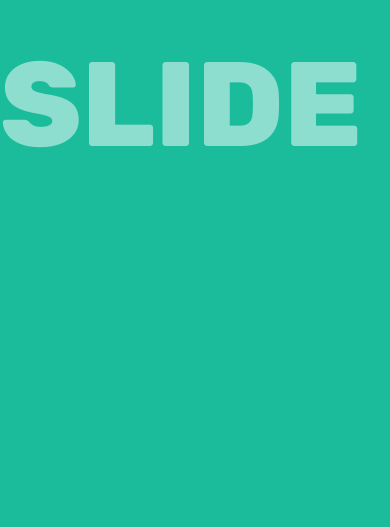
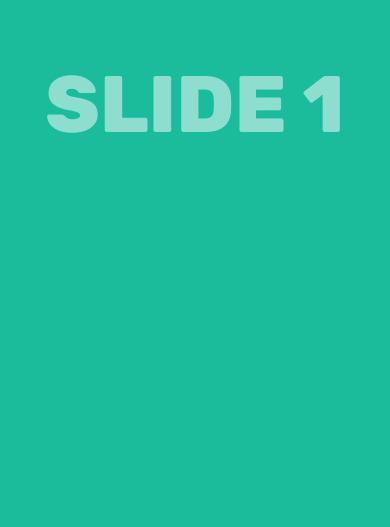
Before and after one commit to beastmode2306/pagescroll-test, a plain HTML site: page index.html in a window 390 px wide. Shown: the part 317-844 px from the top of the page. Drawn offline with Linux system fonts and the light colour scheme.

Commit message:
mobile demo

```diff
--- a/src/fullpage.scss
+++ b/src/fullpage.scss
@@ -5,6 +5,7 @@ body {
 }
 
 .fullpage {
+	width: 100%;
 	.slide {
 		height: 100vh;
 		height: calc(var(--vh, 1vh) * 100);
@@ -14,7 +15,7 @@ body {
 			margin: 0 auto;
 			line-height: 100vh;
 			line-height: calc(var(--vh, 1vh) * 100);
-			font-size: 120px;
+			font-size: 500%;
 			font-family: "Rubik", sans-serif;
 			color: rgba(255, 255, 255, 0.5);
 			user-select: none;
```
Also changed, not shown: src/fullpage.css, 1 other file.
